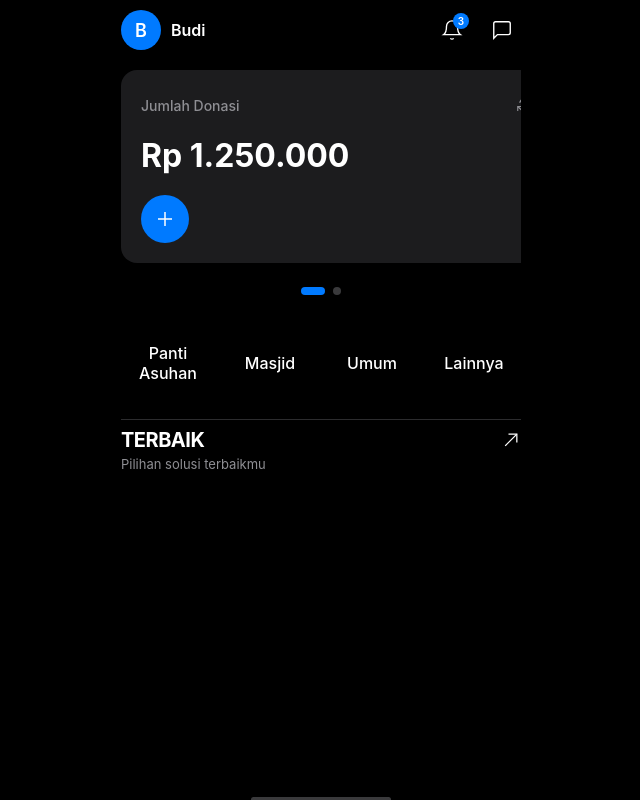
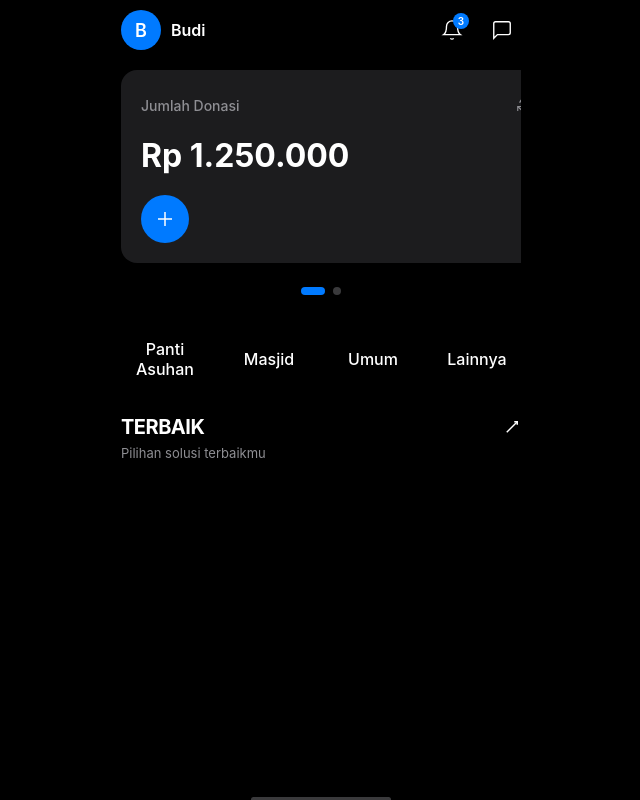
Before and after one commit to vinividivicilala/lolo, a Next.js app in the folder faq/: page /home in a window 1280 px wide. Shown: the whole page, without its empty margins (319-959 px from the left). Built offline with nearby package versions, Linux system fonts and the light colour scheme; a web font is replaced by a local one.

Commit message:
Update page.tsx

```diff
--- a/faq/app/home/page.tsx
+++ b/faq/app/home/page.tsx
@@ -382,21 +382,21 @@ export default function HomePage() {
             </div>
           </div>
 
-          {/* TERBAIK Section - placed below category menu */}
+          {/* TERBAIK Section - placed below category menu with proper spacing */}
           <div style={styles.bestSection}>
             <div style={styles.bestHeader}>
               <span style={styles.bestBadge}>TERBAIK</span>
               <svg
-                width="20"
-                height="20"
+                width="18"
+                height="18"
                 viewBox="0 0 24 24"
                 fill="none"
                 stroke="currentColor"
-                strokeWidth="1.5"
+                strokeWidth="2"
                 style={styles.arrowIcon}
               >
                 <line x1="5" y1="19" x2="19" y2="5" />
-                <polyline points="9 5 19 5 19 15" />
+                <polyline points="15 5 19 5 19 9" />
               </svg>
             </div>
             <div style={styles.bestSubtitle}>
@@ -831,7 +831,7 @@ const styles: { [key: string]: React.CSSProperties } = {
     display: 'flex',
     justifyContent: 'space-between',
     alignItems: 'center',
-    gap: '8px',
+    gap: '16px',
   },
   categoryItem: {
     display: 'flex',
@@ -841,7 +841,7 @@ const styles: { [key: string]: React.CSSProperties } = {
     cursor: 'pointer',
     transition: 'transform 0.2s ease',
     flex: 1,
-    padding: '12px 0',
+    padding: '8px 0',
   },
   categoryName: {
     fontSize: '16px',
@@ -849,18 +849,16 @@ const styles: { [key: string]: React.CSSProperties } = {
     color: '#ffffff',
     textAlign: 'center',
   },
-  // Best section styles
+  // Best section styles - no border line, proper spacing
   bestSection: {
-    marginTop: '24px',
+    marginTop: '28px',
     marginBottom: '16px',
-    paddingTop: '8px',
-    borderTop: '1px solid #2c2c2e',
   },
   bestHeader: {
     display: 'flex',
     alignItems: 'center',
     justifyContent: 'space-between',
-    marginBottom: '4px',
+    marginBottom: '6px',
   },
   bestBadge: {
     fontSize: '20px',
@@ -870,7 +868,7 @@ const styles: { [key: string]: React.CSSProperties } = {
   },
   arrowIcon: {
     color: '#ffffff',
-    strokeWidth: '1.5',
+    strokeWidth: '2',
   },
   bestSubtitle: {
     fontSize: '13px',
```
